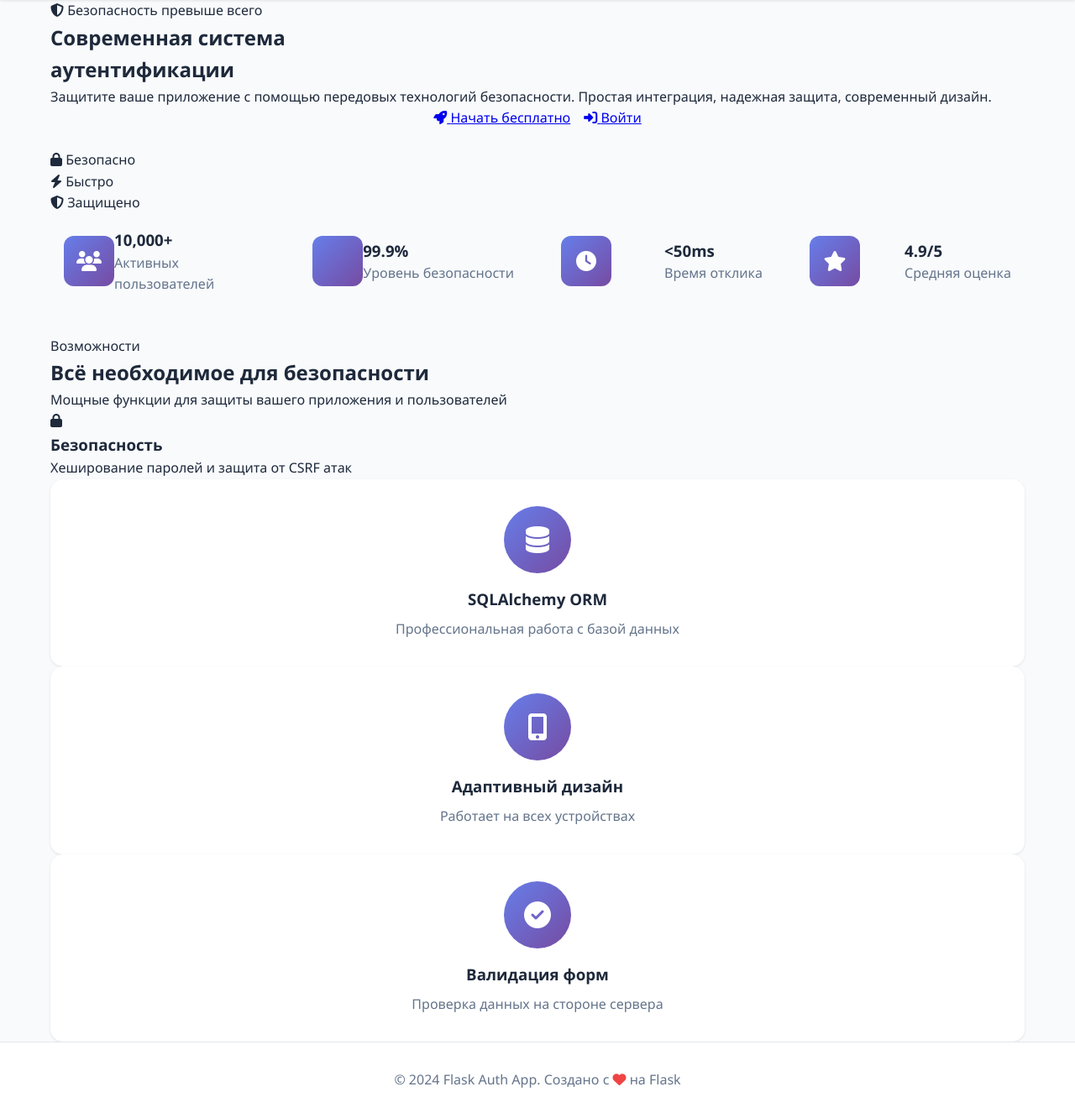
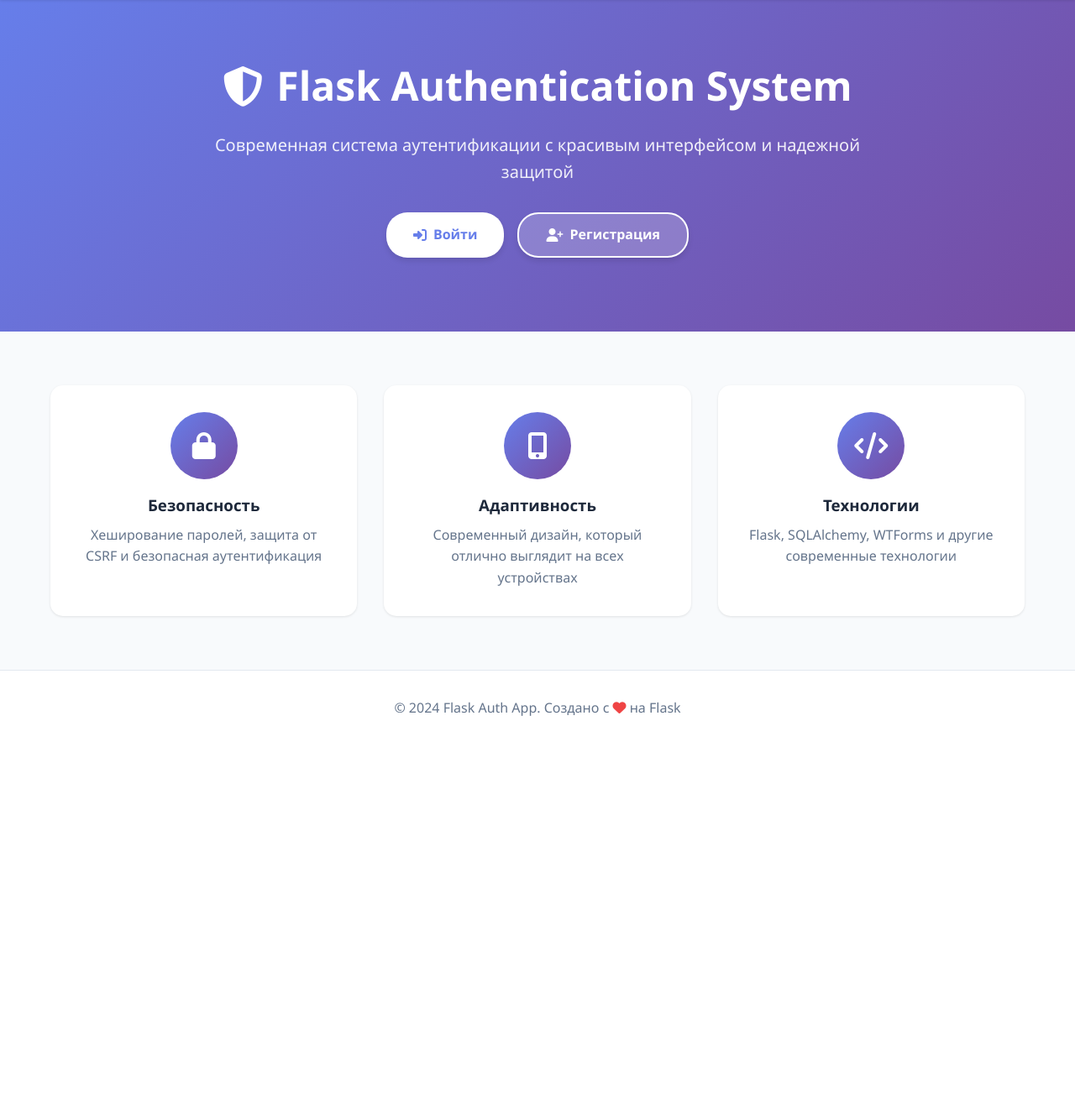
Before and after one commit to QuadDarv1ne/flask_auth_app_new, a Flask app: page / in a window 1280 px wide. Shown: the part 70-1402 px from the top of the page at 84% size. After the commit the page ends 923 px from the top, so only its background shows below. Run offline with Flask 3, Linux system fonts and the light colour scheme.

Commit message:
modified:   app.py 	new file:   templates/email/welcome.html 	deleted:    templates/index.html 	modified:   templates/main/index.html

```diff
--- a/app.py
+++ b/app.py
@@ -1,12 +1,15 @@
 from flask import Flask, render_template
 from flask_sqlalchemy import SQLAlchemy
 from flask_login import LoginManager
+from flask_mail import Mail
 from config import Config
 from utils.logging import setup_logging
+from utils.email import mail
 
 # Инициализация расширений
 db = SQLAlchemy()
 login_manager = LoginManager()
+mail = Mail()
 
 def create_app(config_class=Config):
     """Фабрика приложения Flask"""
@@ -16,6 +19,7 @@ def create_app(config_class=Config):
     # Инициализация расширений с приложением
     db.init_app(app)
     login_manager.init_app(app)
+    mail.init_app(app)
 
     # Настройка логирования
     setup_logging(app)
--- a/templates/main/index.html
+++ b/templates/main/index.html
@@ -3,164 +3,69 @@
 {% block title %}{{ title }} - Flask Auth App{% endblock %}
 
 {% block content %}
-<!-- Hero Section -->
-<section class="hero-modern">
-    <div class="hero-background">
-        <div class="hero-shapes">
-            <div class="shape shape-1"></div>
-            <div class="shape shape-2"></div>
-            <div class="shape shape-3"></div>
-        </div>
-    </div>
+<div class="hero">
     <div class="container">
-        <div class="hero-content-modern">
-            <div class="hero-text">
-                <span class="hero-badge">
-                    <i class="fas fa-shield-alt"></i> Безопасность превыше всего
-                </span>
-                <h1 class="hero-title-modern">
-                    Современная система<br>
-                    <span class="gradient-text">аутентификации</span>
+        <div class="hero-content">
+            <h1 class="hero-title">
+                <i class="fas fa-shield-alt"></i>
+                Flask Authentication System
             </h1>
-                <p class="hero-description">
-                    Защитите ваше приложение с помощью передовых технологий безопасности.
-                    Простая интеграция, надежная защита, современный дизайн.
+            <p class="hero-subtitle">
+                Современная система аутентификации с красивым интерфейсом и надежной защитой
             </p>
 
             {% if current_user.is_authenticated %}
                 <div class="hero-buttons">
-                        <a href="{{ url_for('main.dashboard') }}" class="btn-modern btn-primary-modern">
-                            <i class="fas fa-tachometer-alt"></i>
-                            <span>Личный кабинет</span>
+                    <a href="{{ url_for('main.dashboard') }}" class="btn btn-primary">
+                        <i class="fas fa-tachometer-alt"></i> Личный кабинет
                     </a>
-                        <a href="{{ url_for('main.profile') }}" class="btn-modern btn-secondary-modern">
-                            <i class="fas fa-user"></i>
-                            <span>Профиль</span>
+                    <a href="{{ url_for('auth.logout') }}" class="btn btn-secondary">
+                        <i class="fas fa-sign-out-alt"></i> Выйти
                     </a>
                 </div>
-                    <div class="user-info-badge">
-                        <i class="fas fa-check-circle"></i>
-                        Авторизован как <strong>{{ current_user.username }}</strong>
+                <div class="user-greeting">
+                    <i class="fas fa-user-circle"></i>
+                    Привет, <strong>{{ current_user.username }}</strong>!
                 </div>
             {% else %}
                 <div class="hero-buttons">
-                        <a href="{{ url_for('auth.register') }}" class="btn-modern btn-primary-modern">
-                            <i class="fas fa-rocket"></i>
-                            <span>Начать бесплатно</span>
+                    <a href="{{ url_for('auth.login') }}" class="btn btn-primary">
+                        <i class="fas fa-sign-in-alt"></i> Войти
                     </a>
-                        <a href="{{ url_for('auth.login') }}" class="btn-modern btn-secondary-modern">
-                            <i class="fas fa-sign-in-alt"></i>
-                            <span>Войти</span>
+                    <a href="{{ url_for('auth.register') }}" class="btn btn-secondary">
+                        <i class="fas fa-user-plus"></i> Регистрация
                     </a>
                 </div>
             {% endif %}
         </div>
-            <div class="hero-image">
-                <div class="hero-image-wrapper">
-                    <div class="floating-card card-1">
-                        <i class="fas fa-lock"></i>
-                        <span>Безопасно</span>
-                    </div>
-                    <div class="floating-card card-2">
-                        <i class="fas fa-bolt"></i>
-                        <span>Быстро</span>
-                    </div>
-                    <div class="floating-card card-3">
-                        <i class="fas fa-shield-alt"></i>
-                        <span>Защищено</span>
     </div>
 </div>
-            </div>
-        </div>
-    </div>
-</section>
 
-<!-- Stats Section -->
-<section class="stats-section">
+<div class="features">
     <div class="container">
-        <div class="stats-grid">
-            <div class="stat-item">
-                <div class="stat-icon">
-                    <i class="fas fa-users"></i>
-                </div>
-                <div class="stat-content">
-                    <h3 class="stat-number">10,000+</h3>
-                    <p class="stat-label">Активных пользователей</p>
-                </div>
-            </div>
-            <div class="stat-item">
-                <div class="stat-icon">
-                    <i class="fas fa-shield-check"></i>
-                </div>
-                <div class="stat-content">
-                    <h3 class="stat-number">99.9%</h3>
-                    <p class="stat-label">Уровень безопасности</p>
-                </div>
-            </div>
-            <div class="stat-item">
-                <div class="stat-icon">
-                    <i class="fas fa-clock"></i>
-                </div>
-                <div class="stat-content">
-                    <h3 class="stat-number">&lt;50ms</h3>
-                    <p class="stat-label">Время отклика</p>
-                </div>
-            </div>
-            <div class="stat-item">
-                <div class="stat-icon">
-                    <i class="fas fa-star"></i>
-                </div>
-                <div class="stat-content">
-                    <h3 class="stat-number">4.9/5</h3>
-                    <p class="stat-label">Средняя оценка</p>
-                </div>
-            </div>
-        </div>
-    </div>
-</section>
-
-<!-- Features Section -->
-<section class="features-modern">
-    <div class="container">
-        <div class="section-header">
-            <span class="section-badge">Возможности</span>
-            <h2 class="section-title-modern">Всё необходимое для безопасности</h2>
-            <p class="section-description">
-                Мощные функции для защиты вашего приложения и пользователей
-            </p>
-        </div>
-
-        <div class="features-grid-modern">
-            <div class="feature-card-modern">
-                <div class="feature-icon-modern">
+        <div class="features-grid">
+            <div class="feature-card">
+                <div class="feature-icon">
                     <i class="fas fa-lock"></i>
                 </div>
                 <h3>Безопасность</h3>
-                <p>Хеширование паролей и защита от CSRF атак</p>
-            </div>
-
-            <div class="feature-card">
-                <div class="feature-icon">
-                    <i class="fas fa-database"></i>
-                </div>
-                <h3>SQLAlchemy ORM</h3>
-                <p>Профессиональная работа с базой данных</p>
+                <p>Хеширование паролей, защита от CSRF и безопасная аутентификация</p>
             </div>
 
             <div class="feature-card">
                 <div class="feature-icon">
                     <i class="fas fa-mobile-alt"></i>
                 </div>
-                <h3>Адаптивный дизайн</h3>
-                <p>Работает на всех устройствах</p>
+                <h3>Адаптивность</h3>
+                <p>Современный дизайн, который отлично выглядит на всех устройствах</p>
             </div>
 
             <div class="feature-card">
                 <div class="feature-icon">
-                    <i class="fas fa-check-circle"></i>
+                    <i class="fas fa-code"></i>
                 </div>
-                <h3>Валидация форм</h3>
-                <p>Проверка данных на стороне сервера</p>
+                <h3>Технологии</h3>
+                <p>Flask, SQLAlchemy, WTForms и другие современные технологии</p>
             </div>
         </div>
     </div>
```
Also changed, not shown: templates/email/welcome.html (added, +79 -0 lines), templates/index.html (deleted). Lines whose indentation alone changed are shown as unchanged.
